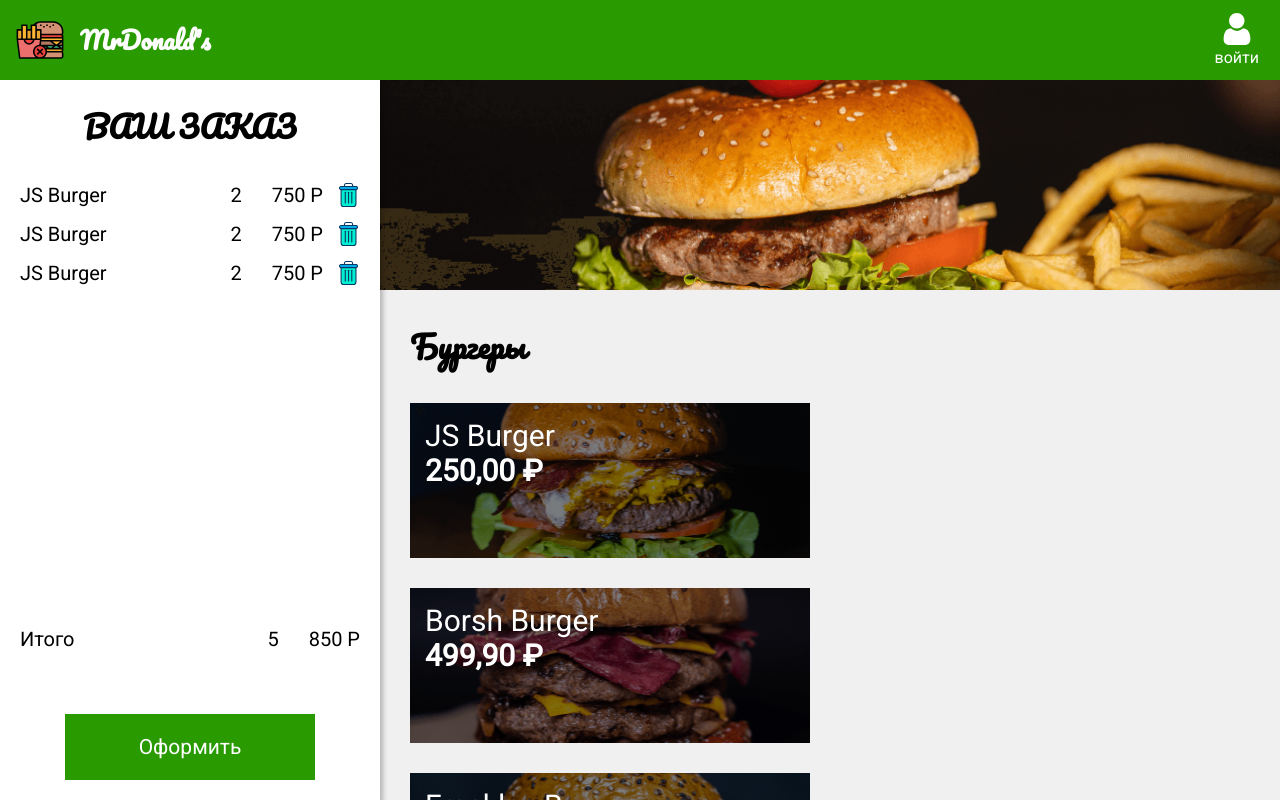
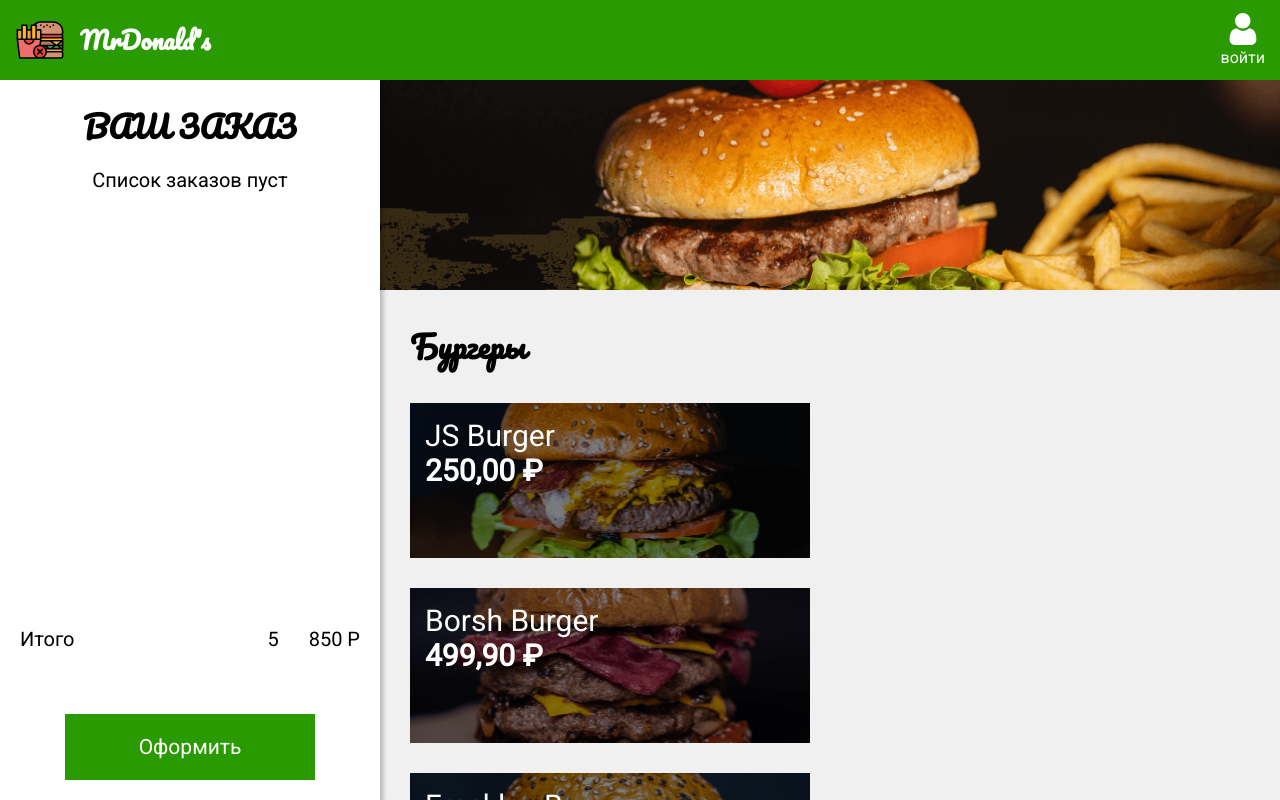
Before and after one commit to LordCracken/base-react-course, a React (Create React App) app: page / in a window 1280 px wide. Shown: the top 800 px of the page. Built offline with nearby package versions, Linux system fonts and the light colour scheme.

Commit message:
feat: add order list functional & restructure project

```diff
--- a/src/App.js
+++ b/src/App.js
@@ -1,21 +1,24 @@
 import React from 'react';
-import { NavBar } from './Components/NavBar';
-import { Menu } from './Components/Menu';
-import { GlobalStyle } from './Components/GlobalStyle';
-import { ModalItem } from './Components/ModalItem';
-import { Order } from './Components/Order';
+import { NavBar } from './Components/NavBar/NavBar';
+import { Menu } from './Components/Menu/Menu';
+import { GlobalStyle } from './Components/Style/GlobalStyle';
+import { ModalItem } from './Components/Modal/ModalItem';
+import { Order } from './Components/Order/Order';
+import { useOpenItem } from './Components/Hooks/useOpenItem';
+import { useOrders } from './Components/Hooks/useOrders';
 
 const App = () => {
 
-  const [openItem, setOpenItem] = React.useState(null);
+  const openItem = useOpenItem();
+  const orders = useOrders();
 
   return (
     <>
       <GlobalStyle />
       <NavBar />
-      <Order />
-      <Menu setOpenItem={setOpenItem} />
-      <ModalItem openItem={openItem} setOpenItem={setOpenItem} />
+      <Order {...orders} />
+      <Menu {...openItem} />
+      {openItem.openItem && <ModalItem {...openItem} {...orders} />}
     </>
   );
 };
--- /dev/null
+++ b/src/Components/Hooks/useOpenItem.js
@@ -0,0 +1,6 @@
+import { useState } from 'react';
+
+export const useOpenItem = () => {
+  const [openItem, setOpenItem] = useState(null);
+  return { openItem, setOpenItem };
+};
--- /dev/null
+++ b/src/Components/Hooks/useOrders.js
@@ -0,0 +1,6 @@
+import { useState } from 'react';
+
+export const useOrders = () => {
+  const [orders, setOrders] = useState([]);
+  return { orders, setOrders };
+};
--- a/src/Components/Banner.js
+++ b/src/Components/Menu/Banner.js
@@ -1,5 +1,5 @@
 import styled from 'styled-components';
-import bannerImg from '../image/banner.png';
+import bannerImg from '../../image/banner.png';
 
 export const Banner = styled.div`
 width: 100%;
--- a/src/Components/Menu.js
+++ b/src/Components/Menu/Menu.js
@@ -1,6 +1,6 @@
 import React from 'react';
 import styled from 'styled-components';
-import dbMenu from './DBMenu';
+import dbMenu from '../DBMenu';
 import { ListItem } from './ListItem';
 import { Banner } from './Banner';
 
--- a/src/Components/ModalItem.js
+++ b/src/Components/Modal/ModalItem.js
@@ -1,6 +1,6 @@
 import React from 'react';
 import styled from 'styled-components';
-import { ButtonCheckout } from './ButtonCheckout';
+import { ButtonCheckout } from '../Style/ButtonCheckout';
 
 const Overlay = styled.div`
   position: fixed;
@@ -47,13 +47,19 @@ const Info = styled.div`
   font-size: 30px;
 `;
 
-export const ModalItem = ({ openItem, setOpenItem }) => {
+export const ModalItem = ({ openItem, setOpenItem, orders, setOrders }) => {
 
   const closeModal = e => {
     if (e.target.id === 'overlay') setOpenItem(null)
   };
 
-  if (!openItem) return null;
+  const order = { ...openItem };
+
+  const addToOrder = () => {
+    setOrders([...orders, order]);
+    setOpenItem(null);
+  };
+
   return (
     <Overlay id="overlay" onClick={closeModal}>
       <Modal>
@@ -63,7 +69,7 @@ export const ModalItem = ({ openItem, setOpenItem }) => {
             <span>{openItem.name}</span>
             <span>{openItem.price.toLocaleString('ru-RU', {style: 'currency', currency: 'RUB'})}</span>
           </Info>
-          <ButtonCheckout>Добавить</ButtonCheckout>
+          <ButtonCheckout onClick={addToOrder}>Добавить</ButtonCheckout>
         </Content>
       </Modal>
     </Overlay>
--- a/src/Components/NavBar.js
+++ b/src/Components/NavBar/NavBar.js
@@ -1,7 +1,7 @@
 import React from 'react';
 import styled from 'styled-components';
-import LogoImg from '../image/logo.svg';
-import SignImg from '../image/sign.svg';
+import LogoImg from '../../image/logo.svg';
+import SignImg from '../../image/sign.svg';
 
 const NavBarStyled = styled.header`
   position: fixed;
@@ -13,7 +13,7 @@ const NavBarStyled = styled.header`
   align-items: center;
   padding: 15px;
   height: 80px;
-  width: 100vw;
+  width: 100%;
   color: #ffffff;
   background-color: #299B01;
 `;
@@ -36,6 +36,7 @@ const Sign = styled.button`
   display: flex;
   flex-direction: column;
   align-items: center;
+  padding: 0;
   font-size: 16px;
   text-transform: lowercase;
   color: #ffffff;
--- a/src/Components/Order.js
+++ b/src/Components/Order/Order.js
@@ -1,6 +1,6 @@
 import React from 'react';
 import styled from 'styled-components';
-import { ButtonCheckout } from './ButtonCheckout';
+import { ButtonCheckout } from '../Style/ButtonCheckout';
 import { OrderListItem } from './OrderListItem';
 
 const OrderStyled = styled.section`
@@ -26,10 +26,6 @@ const OrderContent = styled.div`
   flex-grow: 1;
 `;
 
-const OrderList = styled.ul`
-
-`;
-
 const Total = styled.div`
   display: flex;
   margin-bottom: 63px;
@@ -44,16 +40,21 @@ const TotalPrice = styled.span`
   text-align: right;
 `;
 
-export const Order = () => (
+const EmptyList = styled.span`
+  display: block;
+  text-align: center;
+`;
+
+export const Order = ({ orders }) => (
   <>
     <OrderStyled>
       <OrderTitle>Ваш заказ</OrderTitle>
       <OrderContent>
-        <OrderList>
-          <OrderListItem />
-          <OrderListItem />
-          <OrderListItem />
-        </OrderList>
+        {orders.length ?
+        <ul>
+          {orders.map(order => <OrderListItem order={order} />)}
+        </ul> :
+        <EmptyList>Список заказов пуст</EmptyList>}
       </OrderContent>
       <Total>
         <span>Итого</span>
--- a/src/Components/OrderListItem.js
+++ b/src/Components/Order/OrderListItem.js
@@ -1,6 +1,6 @@
 import React from 'react';
 import styled from 'styled-components';
-import trashImage from '../image/trash.svg';
+import trashImage from '../../image/trash.svg';
 
 const OrderItemStyled = styled.li`
   display: flex;
@@ -27,11 +27,11 @@ const TrashButton = styled.button`
   background-repeat: no-repeat;
 `;
 
-export const OrderListItem = () => (
+export const OrderListItem = ({ order }) => (
   <OrderItemStyled>
-    <ItemName>JS Burger</ItemName>
+    <ItemName>{order.name}</ItemName>
     <span>2</span>
-    <ItemPrice>750 Р</ItemPrice>
+    <ItemPrice>{order.price.toLocaleString('ru-RU', {style: 'currency', currency: 'RUB'})}</ItemPrice>
     <TrashButton />
   </OrderItemStyled>
 );
```
Also changed, not shown: src/Components/Menu/ListItem.js (renamed from src/Components/ListItem.js), src/Components/Style/ButtonCheckout.js (renamed from src/Components/ButtonCheckout.js), src/Components/Style/GlobalStyle.js (renamed from src/Components/GlobalStyle.js).
